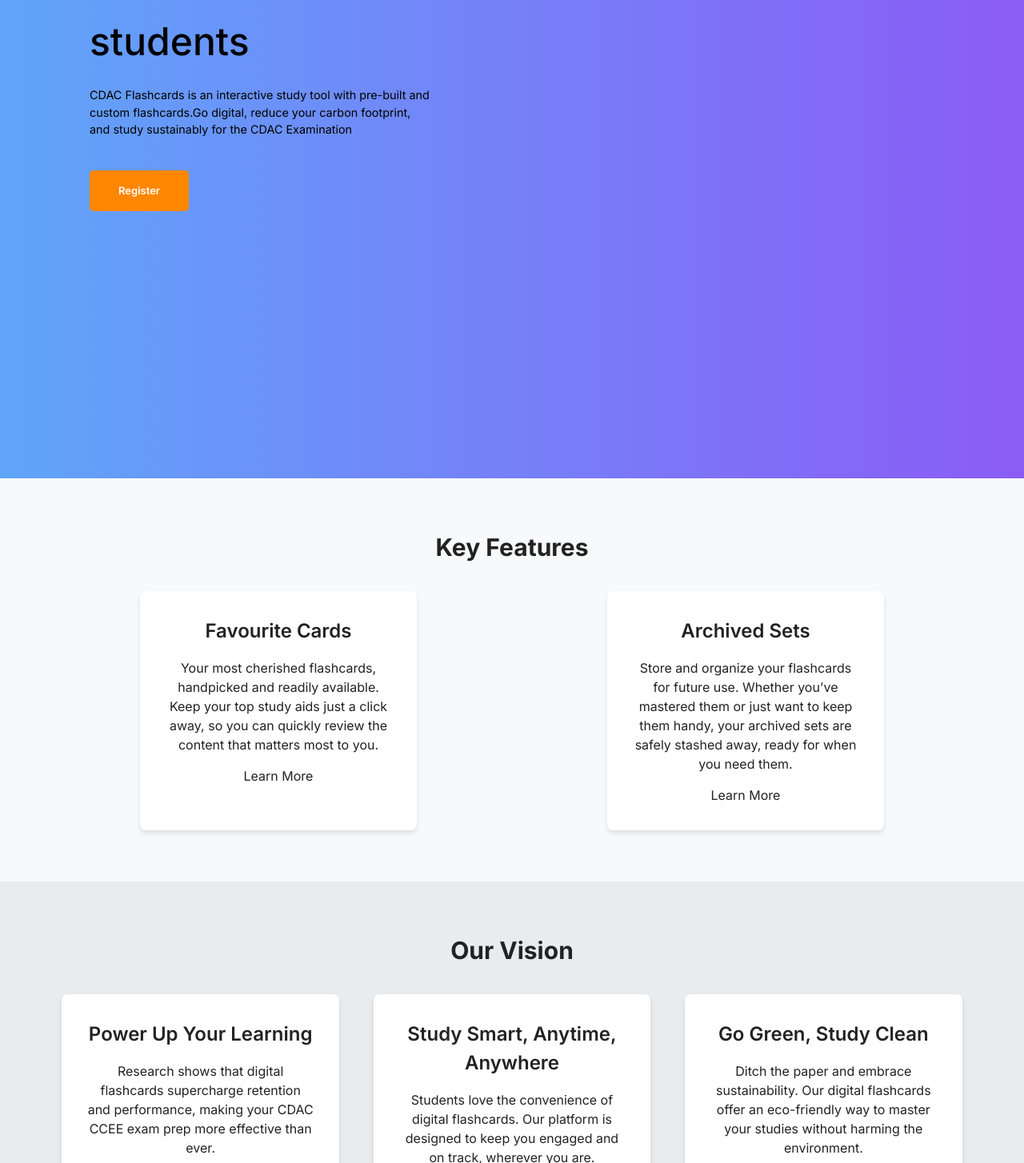
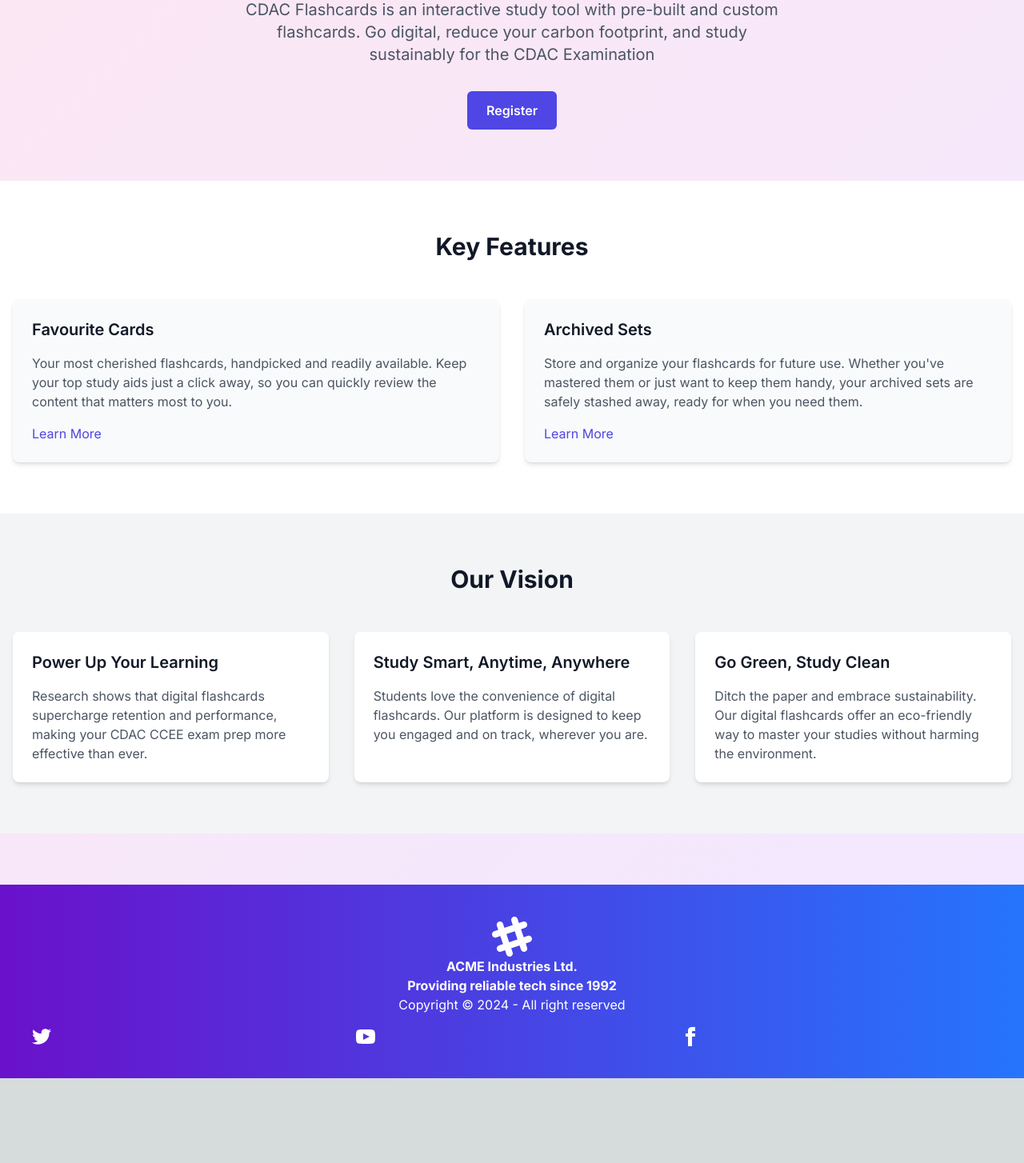
Before and after one commit to Shujaulislam/flashcard, a Next.js app: page / in a window 1280 px wide. Shown: the part 216-1670 px from the top of the page at 80% size. After the commit the page ends 1564 px from the top, so only its background shows below. Built offline with nearby package versions, Linux system fonts and the light colour scheme.

Commit message:
homepage redesign

```diff
--- a/src/app/page.js
+++ b/src/app/page.js
@@ -1,111 +1,73 @@
 import Link from "next/link";
-import styles from "./home.module.css";
 
 export default function Home() {
   return (
-    <>
-
-      <div className={styles.container}>
-       <div className= {styles['home-left']}>
-      <div className={styles['left-content']}>
-      <h1 className={styles.heading}>Flashcards for CDAC students</h1>
-        <p>
-          CDAC Flashcards is an interactive study tool with pre-built and<br/>
-           custom flashcards.Go digital, reduce your carbon footprint,<br/>
+    <div className="min-h-screen bg-gradient-to-br from-pink-100 to-purple-100 py-16">
+      <div className="container mx-auto px-4">
+        <div className="text-center mb-16">
+          <h1 className="text-4xl md:text-5xl font-bold text-gray-900 mb-6">Flashcards for CDAC students</h1>
+          <p className="text-xl text-gray-600 max-w-2xl mx-auto mb-8">
+            CDAC Flashcards is an interactive study tool with pre-built and
+            custom flashcards. Go digital, reduce your carbon footprint,
             and study sustainably for the CDAC Examination
-
           </p>
-          <div className={styles.buttons}>
-          <Link href="/register" className={styles.btn}>
-          <button className={styles.button}>Register</button>
-        </Link>
-
+          <div className="flex justify-center">
+            <Link href="/register" className="bg-indigo-600 text-white px-6 py-3 rounded-md font-semibold hover:bg-indigo-700 transition duration-300">
+              Register
+            </Link>
           </div>
-      </div>
+        </div>
       </div>
 
-      <div className={styles['home-right']}>
-
-      </div>
-       </div>
-
-{/* --------------------------------------------------------------------------------------- */}
-
- {/* Second Header Section */}
- <section className={styles.secondHeader}>
-        <div className={styles.container2}>
-          <h2 className={styles.containerTitle}>Key Features</h2>
-          <div className={styles.cardContainer}>
-
-            <div className={styles.card}>
-              <Link href="/dashboard">
-                <i className={`fa-solid fa-star ${styles.icon}`}></i>
-              </Link>
-              <h2>Favourite Cards</h2>
-              <p>
+      {/* Second Header Section */}
+      <section className="bg-white py-16">
+        <div className="container mx-auto px-4">
+          <h2 className="text-gray-900 text-3xl font-bold text-center mb-12">Key Features</h2>
+          <div className="grid grid-cols-1 md:grid-cols-2 gap-8">
+            <div className="bg-gray-50 p-6 rounded-lg shadow-md">
+              <h3 className="text-gray-900 text-xl font-semibold mb-4">Favourite Cards</h3>
+              <p className="text-gray-600 mb-4">
                 Your most cherished flashcards, handpicked and readily available. Keep your top study aids just a click away, so you can quickly review the content that matters most to you.
               </p>
-              <Link href="/dashboard" className={styles.learnMore}>Learn More</Link>
+              <Link href="/dashboard" className="text-indigo-600 hover:text-indigo-800">Learn More</Link>
             </div>
-
-            <div className={styles.card}>
-              <Link href="">
-                <i className={`fa-solid fa-box-archive ${styles.icon}`}></i>
-              </Link>
-              <h2>Archived Sets</h2>
-              <p>
-                Store and organize your flashcards for future use. Whether you’ve mastered them or just want to keep them handy, your archived sets are safely stashed away, ready for when you need them.
+            <div className="bg-gray-50 p-6 rounded-lg shadow-md">
+              <h3 className="text-gray-900 text-xl font-semibold mb-4">Archived Sets</h3>
+              <p className="text-gray-600 mb-4">
+                Store and organize your flashcards for future use. Whether you've mastered them or just want to keep them handy, your archived sets are safely stashed away, ready for when you need them.
               </p>
-              <Link href="/customcard" className={styles.learnMore}>Learn More</Link>
+              <Link href="/customcard" className="text-indigo-600 hover:text-indigo-800">Learn More</Link>
             </div>
-
           </div>
         </div>
       </section>
 
       {/* Third Header Section */}
-      <section className={styles.thirdHeader}>
-        <div className={styles.container2}>
-          <h2 className={styles.containerTitle}>Our Vision</h2>
-          <div className={styles.cardContainer}>
-
-            <div className={styles.card}>
-              <Link href="/power-up-learning">
-                <i className={`fa-solid fa-lightbulb ${styles.icon}`}></i>
-              </Link>
-              <h2>Power Up Your Learning</h2>
-              <p>
+      <section className="bg-gray-100 py-16">
+        <div className="container mx-auto px-4">
+          <h2 className="text-gray-900 text-3xl font-bold text-center mb-12">Our Vision</h2>
+          <div className="grid grid-cols-1 md:grid-cols-3 gap-8">
+            <div className="bg-white p-6 rounded-lg shadow-md">
+              <h3 className="text-gray-900 text-xl font-semibold mb-4">Power Up Your Learning</h3>
+              <p className="text-gray-600">
                 Research shows that digital flashcards supercharge retention and performance, making your CDAC CCEE exam prep more effective than ever.
               </p>
             </div>
-
-            <div className={styles.card}>
-              <Link href="/study-smart">
-                <i className={`fa-solid fa-laptop ${styles.icon}`}></i>
-              </Link>
-              <h2>Study Smart, Anytime, Anywhere</h2>
-              <p>
+            <div className="bg-white p-6 rounded-lg shadow-md">
+              <h3 className="text-gray-900 text-xl font-semibold mb-4">Study Smart, Anytime, Anywhere</h3>
+              <p className="text-gray-600">
                 Students love the convenience of digital flashcards. Our platform is designed to keep you engaged and on track, wherever you are.
               </p>
-
             </div>
-
-            <div className={styles.card}>
-              <Link href="/go-green">
-                <i className={`fa-solid fa-seedling ${styles.icon}`}></i>
-              </Link>
-              <h2>Go Green, Study Clean</h2>
-              <p>
+            <div className="bg-white p-6 rounded-lg shadow-md">
+              <h3 className="text-gray-900 text-xl font-semibold mb-4">Go Green, Study Clean</h3>
+              <p className="text-gray-600">
                 Ditch the paper and embrace sustainability. Our digital flashcards offer an eco-friendly way to master your studies without harming the environment.
               </p>
-
             </div>
-
           </div>
         </div>
       </section>
-
-
-    </>
+    </div>
   );
 }
```
